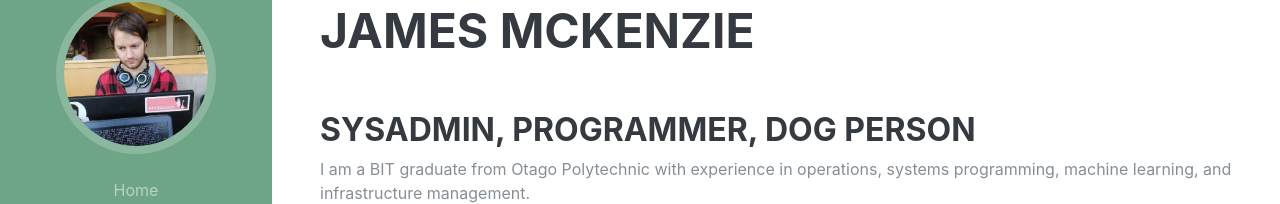
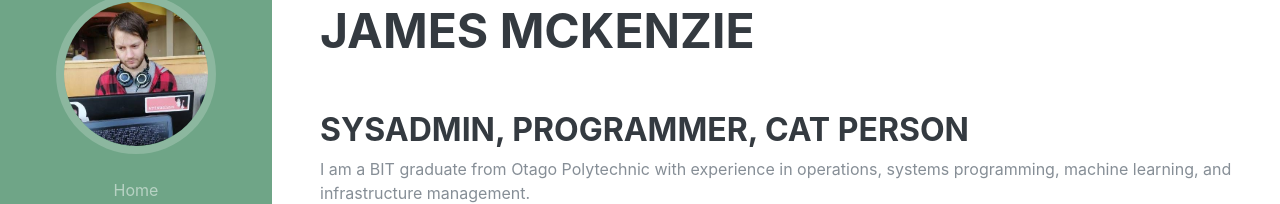
Before and after one commit to lunarised/vue-portfolio, a Vue app: page / in a window 1280 px wide. Shown: the part 222-426 px from the top of the page. Built offline with nearby package versions, Linux system fonts and the light colour scheme; what vue-js-modal, vue-scrollactive would draw is missing.

Commit message:
ImNowACatPerson

```diff
--- a/src/pages/Home.vue
+++ b/src/pages/Home.vue
@@ -3,7 +3,7 @@
     <div class="w-100">
       <h1 id="halla">James McKenzie</h1>
       <br>
-      <h2>SysAdmin, Programmer, Dog Person</h2>
+      <h2>SysAdmin, Programmer, Cat Person</h2>
       <p>
         I am a BIT graduate from Otago Polytechnic with experience in operations,
         systems programming, machine learning, and infrastructure management.
```
